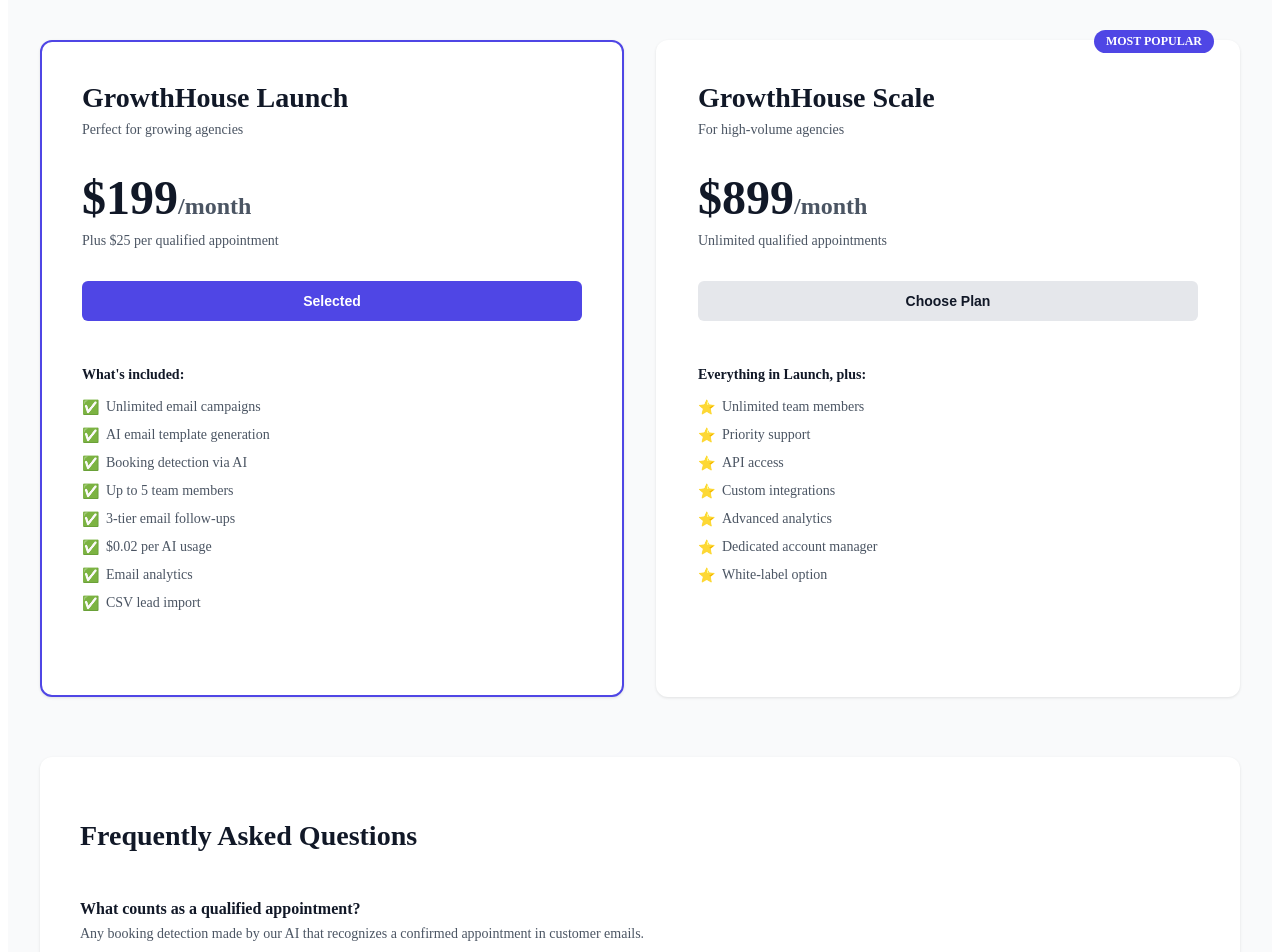
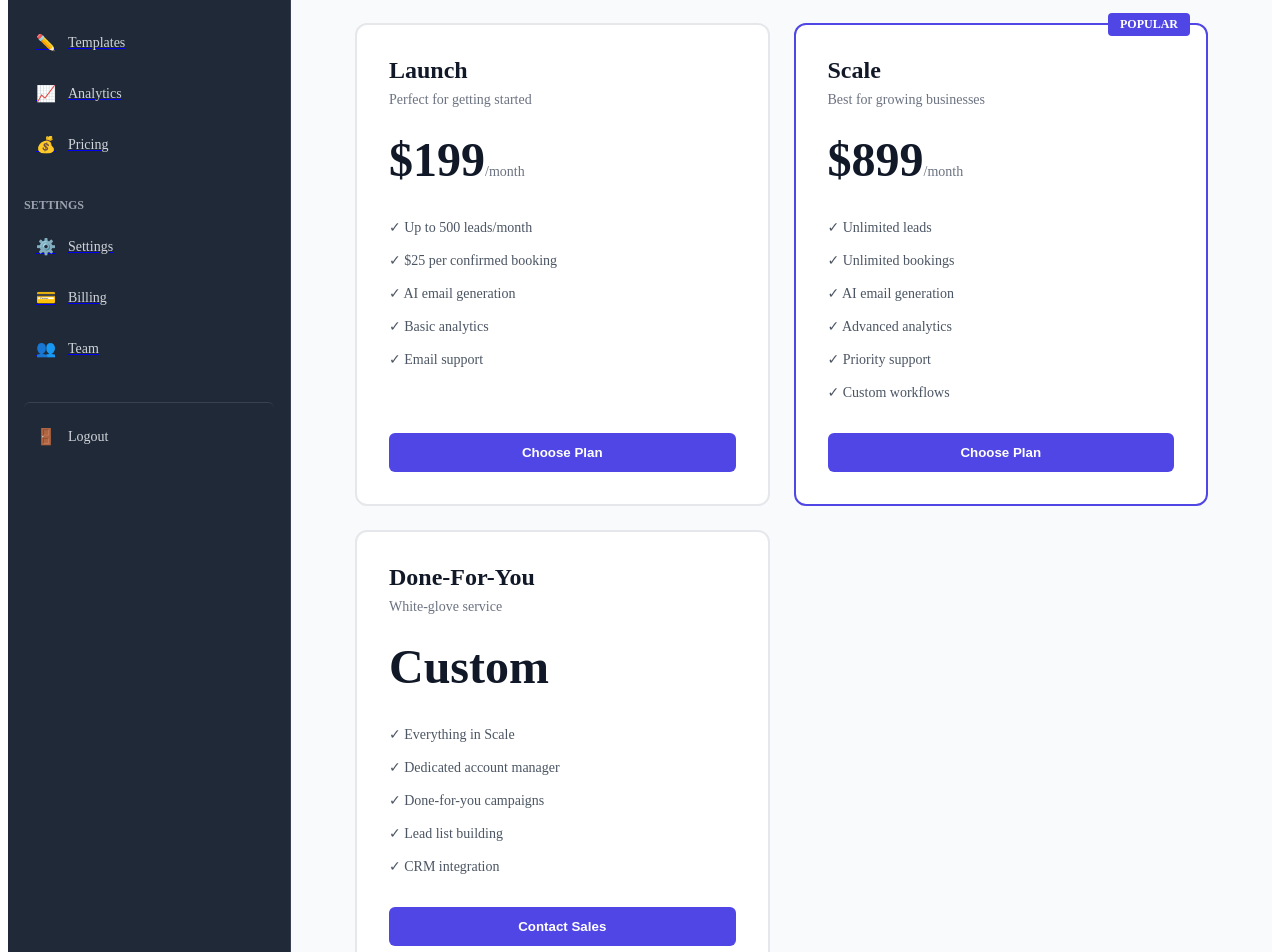
Before and after one commit to growthhousepro/revenue-recovery-frontend, a Next.js app: page /pricing in a window 1280 px wide. Shown: the part 200-1152 px from the top of the page. Built offline with nearby package versions, Linux system fonts and the light colour scheme; no server answers; sample sign-in values are in the browser's storage.

Commit message:
Update pricing page - remove tagline, add dashboard button

```diff
--- a/app/pricing/page.tsx
+++ b/app/pricing/page.tsx
@@ -1,247 +1,131 @@
 'use client';
+import ProtectedLayout from '@/src/components/ProtectedLayout';
 import { useRouter } from 'next/navigation';
-import { useState } from 'react';
 
 export default function PricingPage() {
   const router = useRouter();
-  const [selectedPlan, setSelectedPlan] = useState<'launch' | 'scale'>('launch');
-
-  const handleSelectPlan = (plan: 'launch' | 'scale') => {
-    const token = localStorage.getItem('access_token');
-    if (!token) {
-      router.push('/login');
-      return;
-    }
-    router.push(`/checkout?plan=${plan}`);
-  };
 
   return (
-    <div style={{ minHeight: '100vh', background: '#f9fafb', padding: '80px 20px' }}>
-      <div style={{ maxWidth: '1200px', margin: '0 auto' }}>
-        {/* Header */}
-        <div style={{ textAlign: 'center', marginBottom: '60px' }}>
-          <h1 style={{ fontSize: '48px', fontWeight: 'bold', color: '#111827', margin: 0 }}>
-            Simple, Transparent Pricing
-          </h1>
-          <p style={{ fontSize: '18px', color: '#4b5563', marginTop: '16px' }}>
-            Start free, upgrade when you're ready. No credit card required.
-          </p>
-        </div>
-
-        {/* Pricing Cards */}
-        <div style={{ display: 'grid', gridTemplateColumns: 'repeat(auto-fit, minmax(400px, 1fr))', gap: '32px', marginBottom: '60px' }}>
-          {/* Launch Plan */}
-          <div style={{
-            background: 'white',
-            borderRadius: '12px',
-            padding: '40px',
-            boxShadow: '0 1px 3px rgba(0,0,0,0.1)',
-            border: selectedPlan === 'launch' ? '2px solid #4f46e5' : '2px solid transparent',
-            cursor: 'pointer',
-            transition: 'all 0.3s',
-          }}
-          onMouseEnter={(e) => {
-            if (selectedPlan !== 'launch') {
-              (e.currentTarget as HTMLElement).style.boxShadow = '0 10px 25px rgba(0,0,0,0.1)';
-            }
-          }}
-          onMouseLeave={(e) => {
-            if (selectedPlan !== 'launch') {
-              (e.currentTarget as HTMLElement).style.boxShadow = '0 1px 3px rgba(0,0,0,0.1)';
-            }
-          }}>
-            <div style={{ marginBottom: '32px' }}>
-              <h2 style={{ fontSize: '28px', fontWeight: 'bold', color: '#111827', margin: '0 0 8px 0' }}>
-                GrowthHouse Launch
-              </h2>
-              <p style={{ fontSize: '14px', color: '#4b5563', margin: 0 }}>
-                Perfect for growing agencies
-              </p>
-            </div>
-
-            <div style={{ marginBottom: '32px' }}>
-              <div style={{ fontSize: '48px', fontWeight: 'bold', color: '#111827' }}>
-                $199<span style={{ fontSize: '24px', color: '#4b5563' }}>/month</span>
-              </div>
-              <p style={{ fontSize: '14px', color: '#4b5563', marginTop: '8px' }}>
-                Plus $25 per qualified appointment
-              </p>
-            </div>
-
+    <ProtectedLayout>
+      <div style={{ maxWidth: '1200px', margin: '0 auto', padding: '32px' }}>
+        <div style={{ display: 'flex', justifyContent: 'space-between', alignItems: 'center', marginBottom: '32px' }}>
+          <h1 style={{ fontSize: '36px', fontWeight: 'bold', color: '#111827', margin: 0 }}>Pricing</h1>
           <button
-              onClick={() => handleSelectPlan('launch')}
+            onClick={() => router.push('/dashboard')}
             style={{
-                width: '100%',
-                background: selectedPlan === 'launch' ? '#4f46e5' : '#e5e7eb',
-                color: selectedPlan === 'launch' ? 'white' : '#111827',
-                padding: '12px',
+              background: '#4f46e5',
+              color: 'white',
+              padding: '12px 24px',
               borderRadius: '6px',
               border: 'none',
               fontWeight: '600',
               cursor: 'pointer',
-                marginBottom: '32px',
               fontSize: '14px'
             }}
           >
-              {selectedPlan === 'launch' ? 'Selected' : 'Choose Plan'}
+            Back to Dashboard
           </button>
-
-            <div style={{ marginBottom: '32px' }}>
-              <h3 style={{ fontSize: '14px', fontWeight: '600', color: '#111827', marginBottom: '16px' }}>
-                What's included:
-              </h3>
-              <ul style={{ listStyle: 'none', padding: 0, margin: 0 }}>
-                {[
-                  'Unlimited email campaigns',
-                  'AI email template generation',
-                  'Booking detection via AI',
-                  'Up to 5 team members',
-                  '3-tier email follow-ups',
-                  '$0.02 per AI usage',
-                  'Email analytics',
-                  'CSV lead import'
-                ].map((feature, i) => (
-                  <li key={i} style={{ fontSize: '14px', color: '#4b5563', paddingBottom: '12px', paddingLeft: '24px', position: 'relative' }}>
-                    <span style={{ position: 'absolute', left: 0 }}>✅</span>
-                    {feature}
-                  </li>
-                ))}
-              </ul>
-            </div>
         </div>
 
-          {/* Scale Plan */}
-          <div style={{
-            background: 'white',
-            borderRadius: '12px',
-            padding: '40px',
-            boxShadow: '0 1px 3px rgba(0,0,0,0.1)',
-            border: selectedPlan === 'scale' ? '2px solid #4f46e5' : '2px solid transparent',
-            cursor: 'pointer',
-            transition: 'all 0.3s',
-            position: 'relative'
-          }}
-          onMouseEnter={(e) => {
-            if (selectedPlan !== 'scale') {
-              (e.currentTarget as HTMLElement).style.boxShadow = '0 10px 25px rgba(0,0,0,0.1)';
-            }
-          }}
-          onMouseLeave={(e) => {
-            if (selectedPlan !== 'scale') {
-              (e.currentTarget as HTMLElement).style.boxShadow = '0 1px 3px rgba(0,0,0,0.1)';
-            }
-          }}>
-            <div style={{
-              position: 'absolute',
-              top: '-12px',
-              right: '24px',
+        <div style={{ display: 'grid', gridTemplateColumns: 'repeat(auto-fit, minmax(300px, 1fr))', gap: '24px', marginTop: '48px' }}>
+          <div style={{ background: 'white', border: '2px solid #e5e7eb', borderRadius: '12px', padding: '32px', display: 'flex', flexDirection: 'column' }}>
+            <h2 style={{ fontSize: '24px', fontWeight: 'bold', color: '#111827', margin: '0 0 8px 0' }}>Launch</h2>
+            <p style={{ fontSize: '14px', color: '#6b7280', margin: '0 0 24px 0' }}>Perfect for getting started</p>
+
+            <div style={{ marginBottom: '24px' }}>
+              <span style={{ fontSize: '48px', fontWeight: 'bold', color: '#111827' }}>$199</span>
+              <span style={{ fontSize: '14px', color: '#6b7280' }}>/month</span>
+            </div>
+
+            <ul style={{ listStyle: 'none', padding: 0, margin: '0 0 24px 0' }}>
+              <li style={{ padding: '8px 0', color: '#4b5563', fontSize: '14px' }}>✓ Up to 500 leads/month</li>
+              <li style={{ padding: '8px 0', color: '#4b5563', fontSize: '14px' }}>✓ $25 per confirmed booking</li>
+              <li style={{ padding: '8px 0', color: '#4b5563', fontSize: '14px' }}>✓ AI email generation</li>
+              <li style={{ padding: '8px 0', color: '#4b5563', fontSize: '14px' }}>✓ Basic analytics</li>
+              <li style={{ padding: '8px 0', color: '#4b5563', fontSize: '14px' }}>✓ Email support</li>
+            </ul>
+
+            <button style={{
               background: '#4f46e5',
               color: 'white',
-              padding: '4px 12px',
-              borderRadius: '20px',
-              fontSize: '12px',
-              fontWeight: '600'
-            }}>
-              MOST POPULAR
-            </div>
-
-            <div style={{ marginBottom: '32px' }}>
-              <h2 style={{ fontSize: '28px', fontWeight: 'bold', color: '#111827', margin: '0 0 8px 0' }}>
-                GrowthHouse Scale
-              </h2>
-              <p style={{ fontSize: '14px', color: '#4b5563', margin: 0 }}>
-                For high-volume agencies
-              </p>
-            </div>
-
-            <div style={{ marginBottom: '32px' }}>
-              <div style={{ fontSize: '48px', fontWeight: 'bold', color: '#111827' }}>
-                $899<span style={{ fontSize: '24px', color: '#4b5563' }}>/month</span>
-              </div>
-              <p style={{ fontSize: '14px', color: '#4b5563', marginTop: '8px' }}>
-                Unlimited qualified appointments
-              </p>
-            </div>
-
-            <button
-              onClick={() => handleSelectPlan('scale')}
-              style={{
-                width: '100%',
-                background: selectedPlan === 'scale' ? '#4f46e5' : '#e5e7eb',
-                color: selectedPlan === 'scale' ? 'white' : '#111827',
-                padding: '12px',
+              padding: '12px 24px',
               borderRadius: '6px',
               border: 'none',
               fontWeight: '600',
               cursor: 'pointer',
-                marginBottom: '32px',
-                fontSize: '14px'
-              }}
-            >
-              {selectedPlan === 'scale' ? 'Selected' : 'Choose Plan'}
+              marginTop: 'auto'
+            }}>
+              Choose Plan
             </button>
+          </div>
 
-            <div>
-              <h3 style={{ fontSize: '14px', fontWeight: '600', color: '#111827', marginBottom: '16px' }}>
-                Everything in Launch, plus:
-              </h3>
-              <ul style={{ listStyle: 'none', padding: 0, margin: 0 }}>
-                {[
-                  'Unlimited team members',
-                  'Priority support',
-                  'API access',
-                  'Custom integrations',
-                  'Advanced analytics',
-                  'Dedicated account manager',
-                  'White-label option'
-                ].map((feature, i) => (
-                  <li key={i} style={{ fontSize: '14px', color: '#4b5563', paddingBottom: '12px', paddingLeft: '24px', position: 'relative' }}>
-                    <span style={{ position: 'absolute', left: 0 }}>⭐</span>
-                    {feature}
-                  </li>
-                ))}
+          <div style={{ background: 'white', border: '2px solid #4f46e5', borderRadius: '12px', padding: '32px', display: 'flex', flexDirection: 'column', position: 'relative' }}>
+            <div style={{ position: 'absolute', top: '-12px', right: '16px', background: '#4f46e5', color: 'white', padding: '4px 12px', borderRadius: '4px', fontSize: '12px', fontWeight: 'bold' }}>
+              POPULAR
+            </div>
+
+            <h2 style={{ fontSize: '24px', fontWeight: 'bold', color: '#111827', margin: '0 0 8px 0' }}>Scale</h2>
+            <p style={{ fontSize: '14px', color: '#6b7280', margin: '0 0 24px 0' }}>Best for growing businesses</p>
+
+            <div style={{ marginBottom: '24px' }}>
+              <span style={{ fontSize: '48px', fontWeight: 'bold', color: '#111827' }}>$899</span>
+              <span style={{ fontSize: '14px', color: '#6b7280' }}>/month</span>
+            </div>
+
+            <ul style={{ listStyle: 'none', padding: 0, margin: '0 0 24px 0' }}>
+              <li style={{ padding: '8px 0', color: '#4b5563', fontSize: '14px' }}>✓ Unlimited leads</li>
+              <li style={{ padding: '8px 0', color: '#4b5563', fontSize: '14px' }}>✓ Unlimited bookings</li>
+              <li style={{ padding: '8px 0', color: '#4b5563', fontSize: '14px' }}>✓ AI email generation</li>
+              <li style={{ padding: '8px 0', color: '#4b5563', fontSize: '14px' }}>✓ Advanced analytics</li>
+              <li style={{ padding: '8px 0', color: '#4b5563', fontSize: '14px' }}>✓ Priority support</li>
+              <li style={{ padding: '8px 0', color: '#4b5563', fontSize: '14px' }}>✓ Custom workflows</li>
             </ul>
+
+            <button style={{
+              background: '#4f46e5',
+              color: 'white',
+              padding: '12px 24px',
+              borderRadius: '6px',
+              border: 'none',
+              fontWeight: '600',
+              cursor: 'pointer',
+              marginTop: 'auto'
+            }}>
+              Choose Plan
+            </button>
+          </div>
+
+          <div style={{ background: 'white', border: '2px solid #e5e7eb', borderRadius: '12px', padding: '32px', display: 'flex', flexDirection: 'column' }}>
+            <h2 style={{ fontSize: '24px', fontWeight: 'bold', color: '#111827', margin: '0 0 8px 0' }}>Done-For-You</h2>
+            <p style={{ fontSize: '14px', color: '#6b7280', margin: '0 0 24px 0' }}>White-glove service</p>
+
+            <div style={{ marginBottom: '24px' }}>
+              <span style={{ fontSize: '48px', fontWeight: 'bold', color: '#111827' }}>Custom</span>
+            </div>
+
+            <ul style={{ listStyle: 'none', padding: 0, margin: '0 0 24px 0' }}>
+              <li style={{ padding: '8px 0', color: '#4b5563', fontSize: '14px' }}>✓ Everything in Scale</li>
+              <li style={{ padding: '8px 0', color: '#4b5563', fontSize: '14px' }}>✓ Dedicated account manager</li>
+              <li style={{ padding: '8px 0', color: '#4b5563', fontSize: '14px' }}>✓ Done-for-you campaigns</li>
+              <li style={{ padding: '8px 0', color: '#4b5563', fontSize: '14px' }}>✓ Lead list building</li>
+              <li style={{ padding: '8px 0', color: '#4b5563', fontSize: '14px' }}>✓ CRM integration</li>
+            </ul>
+
+            <button style={{
+              background: '#4f46e5',
+              color: 'white',
+              padding: '12px 24px',
+              borderRadius: '6px',
+              border: 'none',
+              fontWeight: '600',
+              cursor: 'pointer',
+              marginTop: 'auto'
+            }}>
+              Contact Sales
+            </button>
           </div>
         </div>
       </div>
-
-        {/* FAQ */}
-        <div style={{ background: 'white', borderRadius: '12px', padding: '40px', boxShadow: '0 1px 3px rgba(0,0,0,0.1)' }}>
-          <h2 style={{ fontSize: '28px', fontWeight: 'bold', color: '#111827', marginBottom: '32px' }}>
-            Frequently Asked Questions
-          </h2>
-
-          <div style={{ display: 'grid', gap: '24px' }}>
-            {[
-              {
-                q: 'What counts as a qualified appointment?',
-                a: 'Any booking detection made by our AI that recognizes a confirmed appointment in customer emails.'
-              },
-              {
-                q: 'Can I change plans anytime?',
-                a: 'Yes! Upgrade or downgrade your plan whenever you want. Changes take effect immediately.'
-              },
-              {
-                q: 'Is there a free trial?',
-                a: 'We\'re offering free access during beta. Sign up to get started with no credit card required.'
-              },
-              {
-                q: 'What if I need more help?',
-                a: 'Scale plan customers get a dedicated account manager. Launch customers can email support anytime.'
-              }
-            ].map((item, i) => (
-              <div key={i}>
-                <h3 style={{ fontSize: '16px', fontWeight: '600', color: '#111827', marginBottom: '8px' }}>
-                  {item.q}
-                </h3>
-                <p style={{ fontSize: '14px', color: '#4b5563', margin: 0 }}>
-                  {item.a}
-                </p>
-              </div>
-            ))}
-          </div>
-        </div>
-      </div>
-    </div>
+    </ProtectedLayout>
   );
 }
```
Lines whose indentation alone changed are shown as unchanged.
